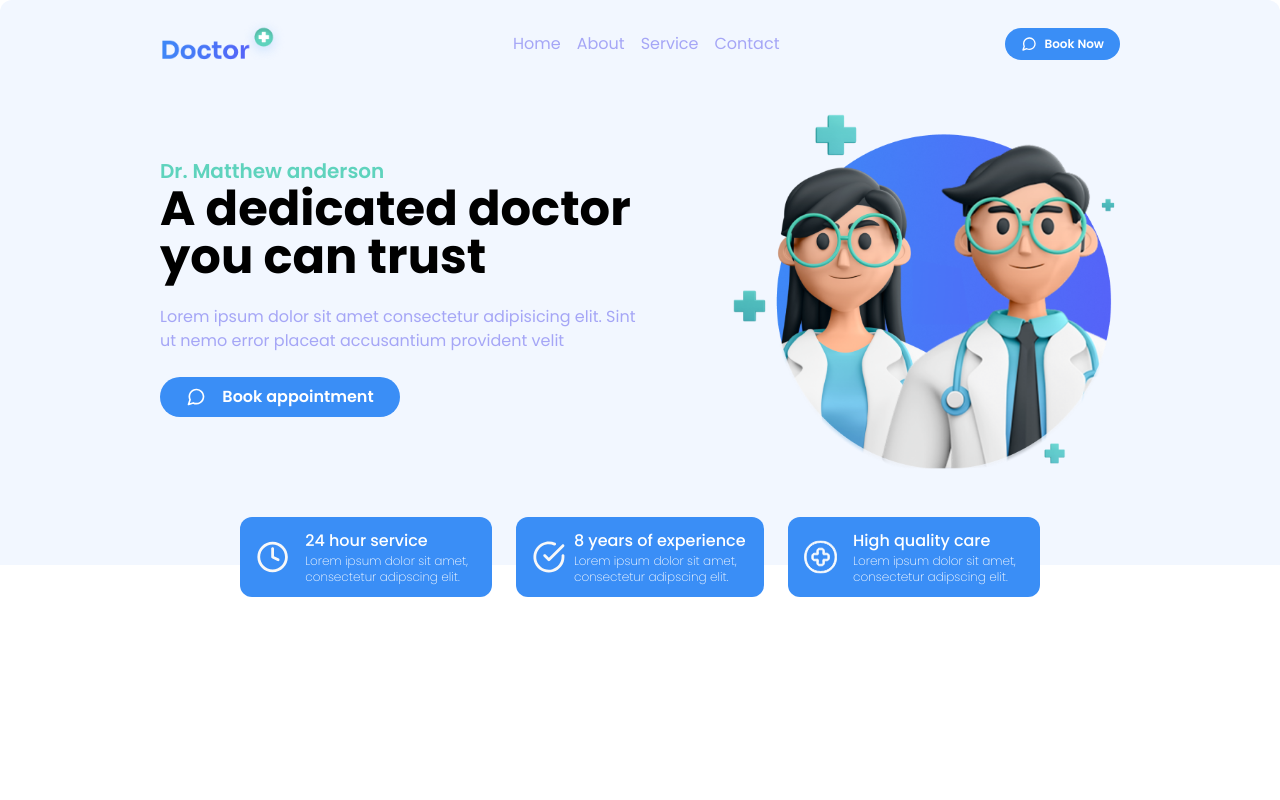
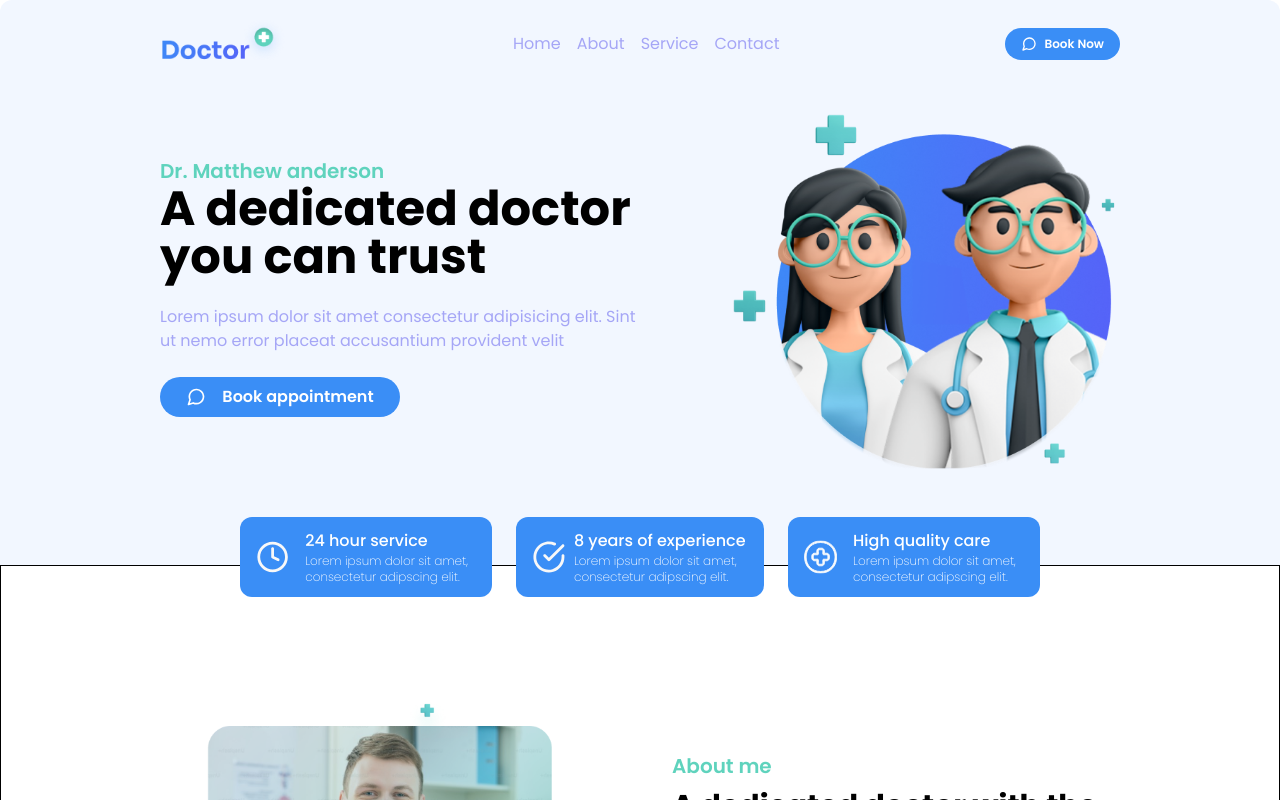
Before and after one commit to Bateyjosue/FigmaToCode-Challenge-Week1--Josue-Batey-, a React (Vite) app: page / in a window 1280 px wide. Shown: the top 800 px of the page. Built offline with nearby package versions, Linux system fonts and the light colour scheme.

Commit message:
feat: render about component

```diff
--- a/src/App.tsx
+++ b/src/App.tsx
@@ -1,3 +1,4 @@
+import About from "./components/About"
 import Header from "./components/Header"
 import Hero from "./components/Hero"
 
@@ -9,6 +10,7 @@ function App() {
       <Header />
       <main className="bg-dark-gray">
         <Hero />
+        <About />
       </main>
     </div>
   )
```
